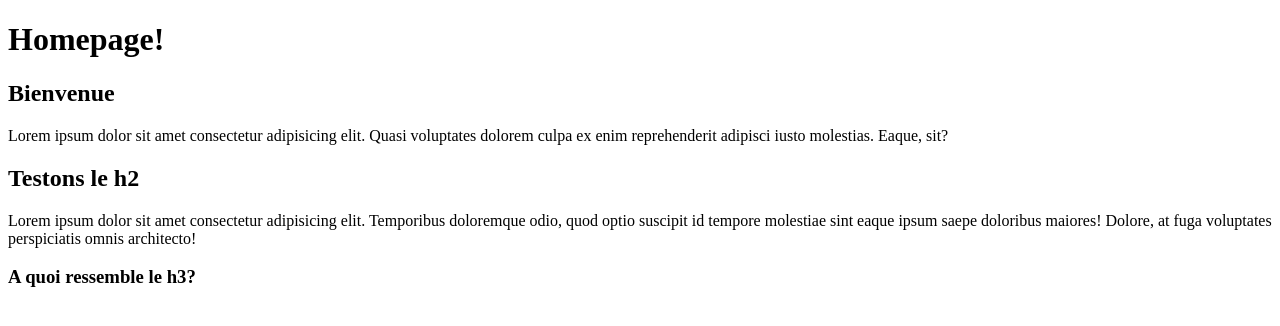
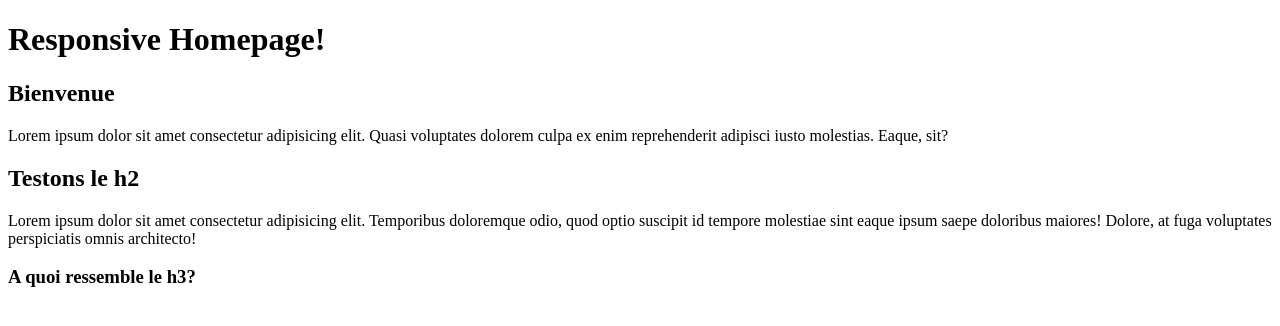
Before and after one commit to Team-Starters/basic-setup-parcel-sass-rfs, a website: page src/index.html in a window 1280 px wide. Drawn offline with Linux system fonts and the light colour scheme.

Commit message:
first commit

```diff
--- a/src/index.html
+++ b/src/index.html
@@ -9,7 +9,7 @@
 </head>
 <body>
   <div id="app" class="wrapper">
-    <h1 class="page__title">Homepage!</h1>
+    <h1 class="page__title">Responsive Homepage!</h1>
     <h2 class="page__subt">Bienvenue</h2>
     <p class="paragraphe">
       Lorem ipsum dolor sit amet consectetur adipisicing elit. Quasi voluptates dolorem culpa ex enim reprehenderit adipisci iusto molestias. Eaque, sit?
```
Also changed, not shown: dist/index.html, 2 other files.
